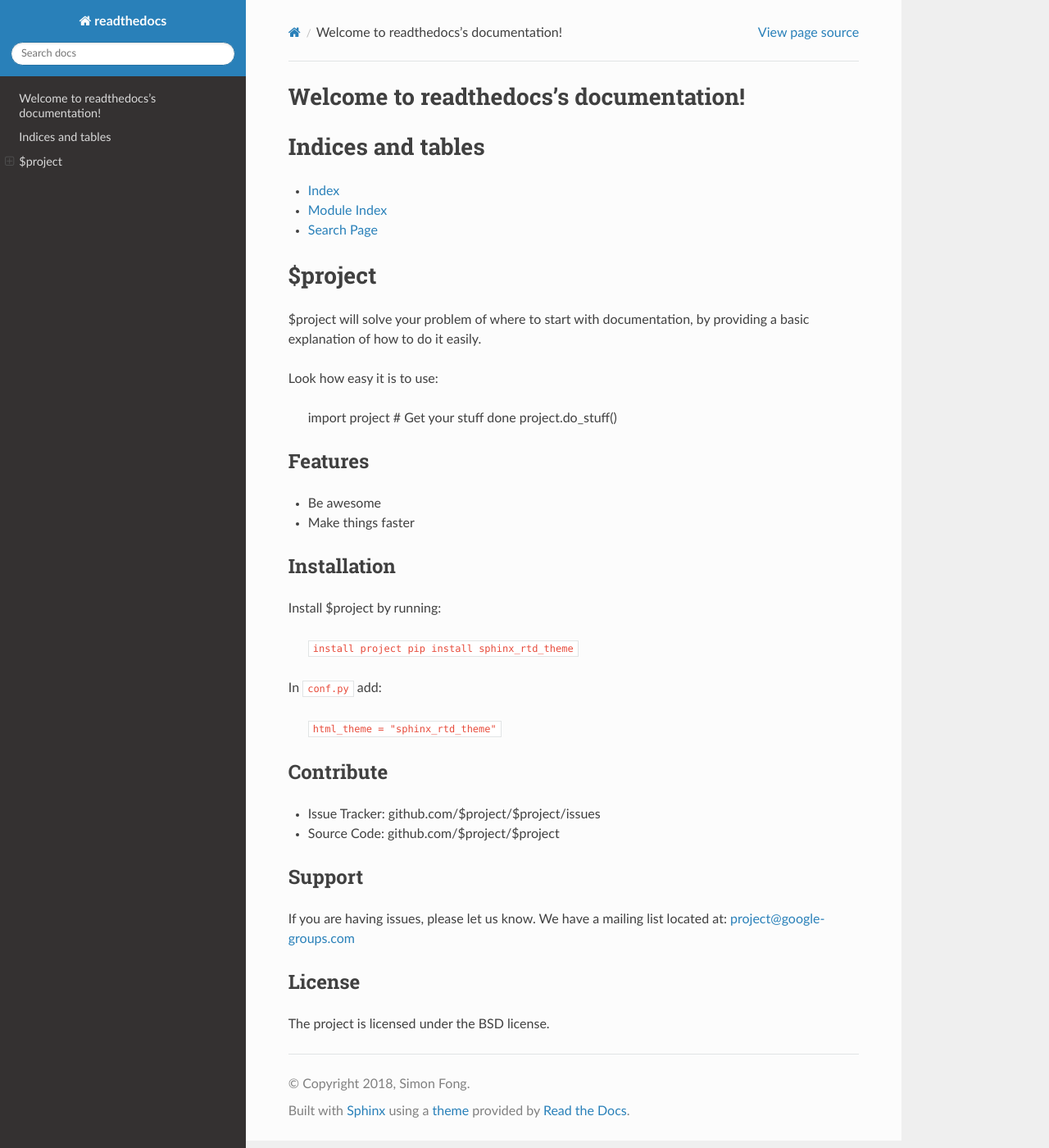
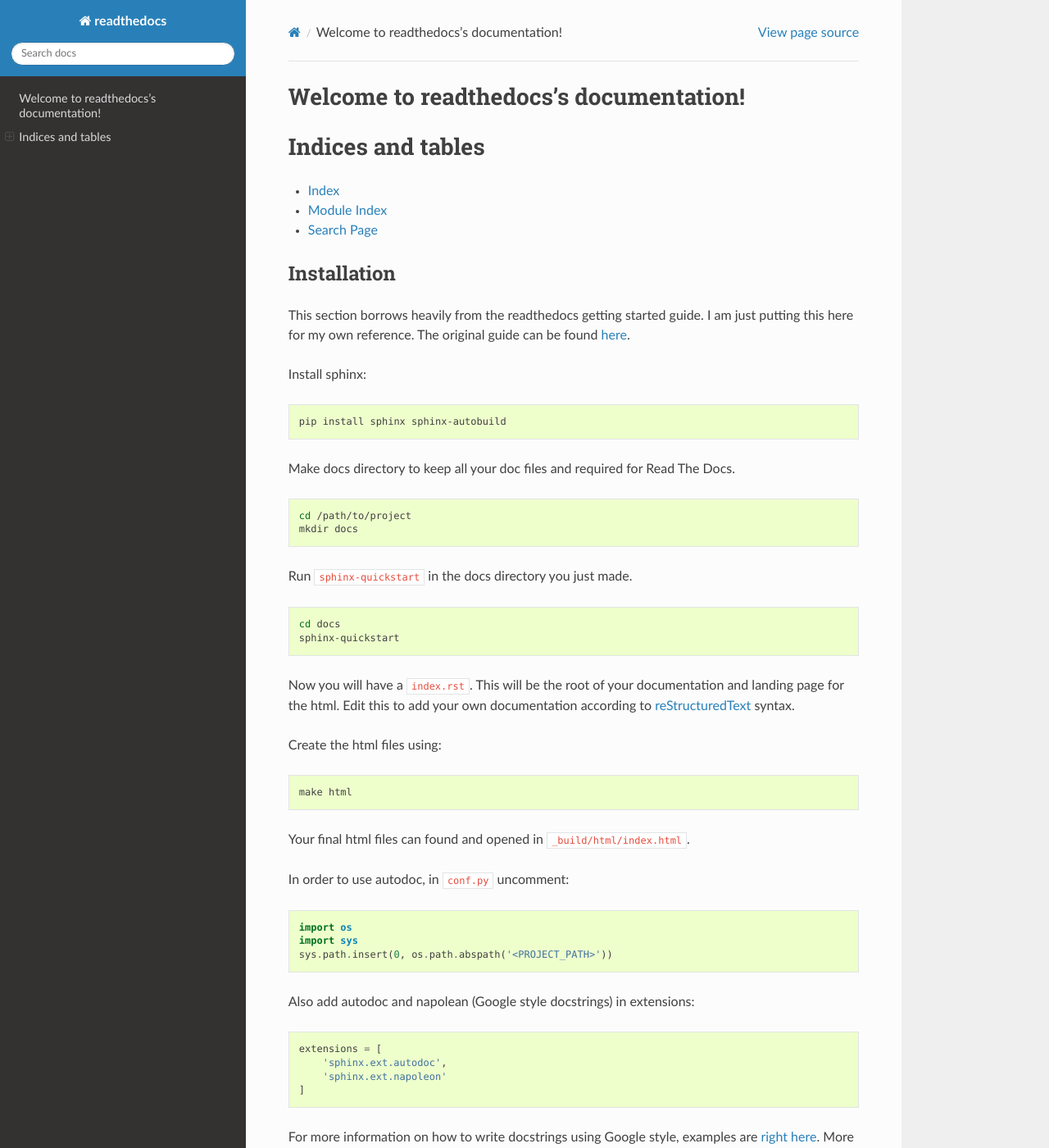
Before and after one commit to simonfong6/readthedocs-test, a Sphinx documentation site: the page built from docs/index.rst, in a window 1280 px wide and 1400 px high. Shown: the whole window at 82% size. Built offline with Sphinx 7.4.7 and the Read the Docs theme 2.0.0, drawn with Linux system fonts in a browser that asks for light colours; some of the changed text lies outside the part shown.

Commit message:
Updated docs with instructions about how to install and use Sphinx

```diff
--- a/docs/conf.py
+++ b/docs/conf.py
@@ -12,9 +12,9 @@
 # add these directories to sys.path here. If the directory is relative to the
 # documentation root, use os.path.abspath to make it absolute, like shown here.
 #
-# import os
-# import sys
-# sys.path.insert(0, os.path.abspath('.'))
+import os
+import sys
+sys.path.insert(0, os.path.abspath('../'))
 
 
 # -- Project information -----------------------------------------------------
@@ -39,6 +39,8 @@
 # extensions coming with Sphinx (named 'sphinx.ext.*') or your custom
 # ones.
 extensions = [
+    'sphinx.ext.autodoc',
+    'sphinx.ext.napoleon'
 ]
 
 # Add any paths that contain templates here, relative to this directory.
--- a/docs/index.rst
+++ b/docs/index.rst
@@ -19,51 +19,116 @@
 * :ref:`modindex`
 * :ref:`search`
 
-$project
-========
-
-$project will solve your problem of where to start with documentation,
-by providing a basic explanation of how to do it easily.
-
-Look how easy it is to use:
-
-    import project
-    # Get your stuff done
-    project.do_stuff()
-
-Features
---------
-
-- Be awesome
-- Make things faster
-
 Installation
 ------------
 
-Install $project by running:
+This section borrows heavily from the readthedocs getting started guide. I am just putting this here for my own reference. The original guide can be found `here <http://docs.readthedocs.io/en/latest/getting_started.html>`_.
 
-    ``install project
-    pip install sphinx_rtd_theme``
+Install sphinx:
+
+.. code-block:: bash
+
+    pip install sphinx sphinx-autobuild
+
+Make docs directory to keep all your doc files and required for Read The Docs.
+
+.. code-block:: bash
+
+    cd /path/to/project
+    mkdir docs
+
+Run ``sphinx-quickstart`` in the docs directory you just made.
+
+.. code-block:: bash
+
+    cd docs
+    sphinx-quickstart
+
+Now you will have a ``index.rst``. This will be the root of your documentation and landing page for the html. Edit this to add your own documentation according to `reStructuredText <http://www.sphinx-doc.org/en/master/rest.html>`_ syntax.
+
+Create the html files using:
+
+.. code-block:: bash
+
+    make html
+
+Your final html files can found and opened in ``_build/html/index.html``.
+
+
+
+In order to use autodoc, in ``conf.py`` uncomment:
+
+.. code-block:: python
+
+    import os
+    import sys
+    sys.path.insert(0, os.path.abspath('<PROJECT_PATH>'))
+
+Also add autodoc and napolean (Google style docstrings) in extensions:
+
+.. code-block:: python
+
+    extensions = [
+        'sphinx.ext.autodoc',
+        'sphinx.ext.napoleon'
+    ]
+
+For more information on how to write docstrings using Google style, examples are `right here <http://sphinxcontrib-napoleon.readthedocs.io/en/latest/example_google.html>`_. More about `Google docstrings <http://www.sphinx-doc.org/en/stable/ext/napoleon.html#module-sphinx.ext.napoleon>`_.
+
+Optional: Install Sphinx Read the docs theme by running:
+
+.. code-block:: bash
+
+    pip install sphinx_rtd_theme
 
 In ``conf.py`` add:
 
-    ``html_theme = "sphinx_rtd_theme"``
+.. code-block:: python
+
+    html_theme = "sphinx_rtd_theme"
 
 
-
-Contribute
-----------
-
-- Issue Tracker: github.com/$project/$project/issues
-- Source Code: github.com/$project/$project
-
-Support
+Autodoc
 -------
 
-If you are having issues, please let us know.
-We have a mailing list located at: project@google-groups.com
+An example autodoc can be found here using Google style docstrings.
 
-License
--------
+.. code-block:: python
 
-The project is licensed under the BSD license.
+    def sum(num1,num2):
+        """
+        Sums two numbers.
+
+        Args:
+            num1: First number to be added. Needs to be a numerical value.
+            num2: Second number to be added. Needs to be a numerical value.
+
+        Returns:
+            int: Sum of the two numbers.
+
+        Raises:
+            TypeError: When it is not an int or float.
+
+        """
+        print("Hello World!!!")
+
+        if(not isinstance(int)):
+            raise TypeError("Is not an int.")
+
+        return num1 + num2
+
+
+    if (__name__ == '__main__'):
+        print("Hello World!!")
+
+In your ``index.rst`` you can add the following, which will pull the docstring from your python files. Here my python file is callled ``main`` and I am getting the docstring for the ``sum`` function.
+
+.. code-block:: rst
+
+    The final output:
+
+    .. autofunction:: main.sum
+
+The final output:
+
+.. autofunction:: main.sum
```
Also changed, not shown: main.py (+23 -0 lines), 9 other files.
